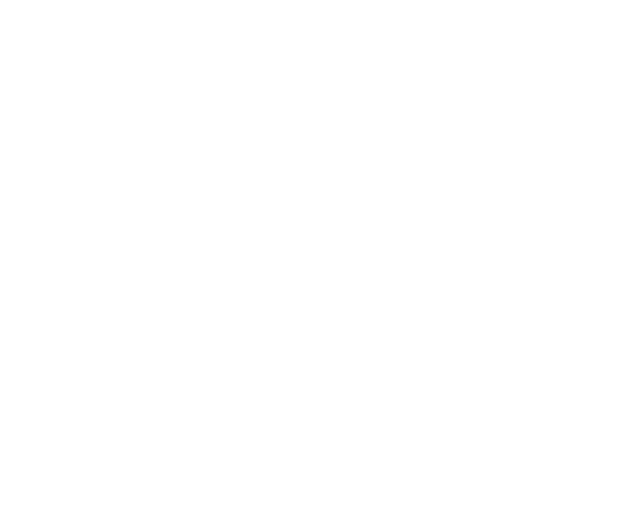
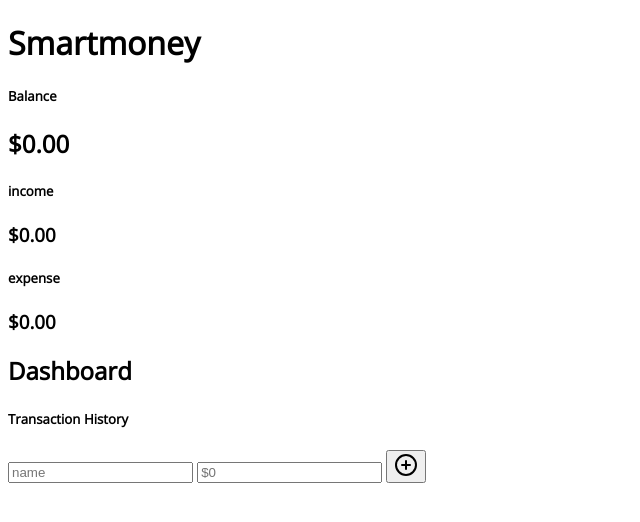
Before and after one commit to AndrewTownsley/budget-app, a plain HTML site: page index.html in a window 1280 px wide. Shown: the whole page, without its empty margins (0-640 px from the left). Drawn offline with nearby package versions, Linux system fonts and the light colour scheme.

Commit message:
HTML is done.  Outline for the javascript is also done. Now time to start writing it.

```diff
--- a/app.js
+++ b/app.js
@@ -0,0 +1,9 @@
+feather.replace();
+
+const balance = document.getElementById('balance')
+const income = document.getElementById('income')
+const expense = document.getElementById('expense')
+const transactionList = document.getElementById('transaction-list')
+const inputText = document.getElementById('transaction-input-txt')
+const inputAmount = document.getElementById('transaction-input-amount')
+const addBtn = document.getElementById('add-btn')
--- a/index.html
+++ b/index.html
@@ -7,8 +7,44 @@
   <title>Budget App</title>
   <link rel="stylesheet" href="style.css">
   <script defer src="app.js"></script>
+  <script src="https://unpkg.com/feather-icons"></script>
 </head>
 <body>
 
+  <div class="app-container">
+    <h1>Smartmoney</h1>
+
+    <div class="balance">
+      <h5>Balance</h5>
+      <h2 id="balance">$0.00</h2>
+    </div>
+    <div class="in-exp-container">
+      <div class="income">
+        <h5>income</h5>
+        <h3 id="income">$0.00</h3>
+      </div>
+      <div class="expense">
+        <h5>expense</h5>
+        <h3 id="expenses">$0.00</h3>
+      </div>
+    </div>
+    <!-- -------------------------------------Dashboard--------------------------------------- -->
+
+    <section class="dashboard">
+      <h2>Dashboard</h2>
+      <div class="transaction-container">
+        <h5>Transaction History</h5>
+        <ul id="transaction-list" class="transaction-list">
+
+        </ul>
+      </div>
+    </section>
+    <section class="add-transaction">
+      <input type="text" id="transaction-input-txt" placeholder="name">
+      <input type="number" id="transaction-input-amount" placeholder="$0">
+      <button id="add-btn"><i data-feather="plus-circle"></i></button>
+    </section>
+  </div>
+
 </body>
 </html>
--- a/style.css
+++ b/style.css
@@ -0,0 +1,5 @@
+@import url("https://fonts.googleapis.com/css2?family=Open+Sans&display=swap");
+
+body {
+  font-family: "Open Sans", Arial, Helvetica, sans-serif;
+}
```
Also changed, not shown: readme.md (added).
